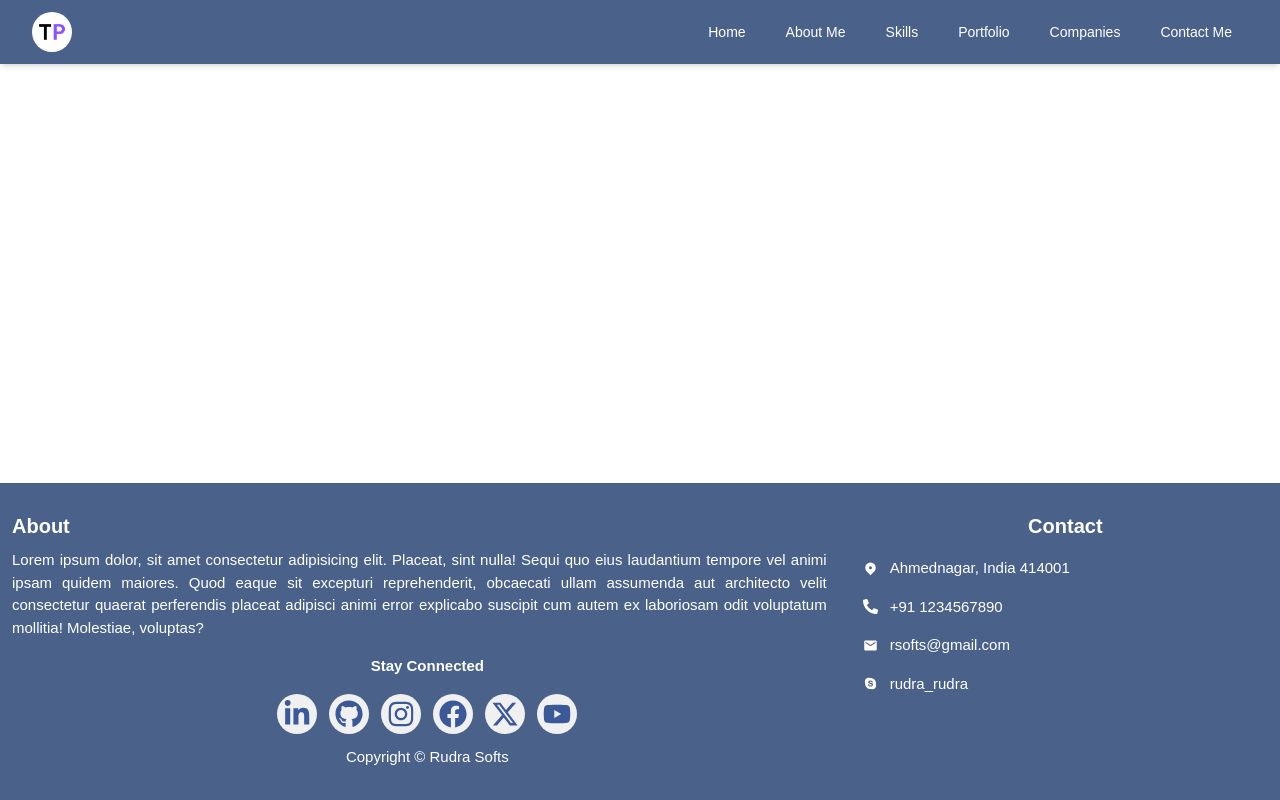
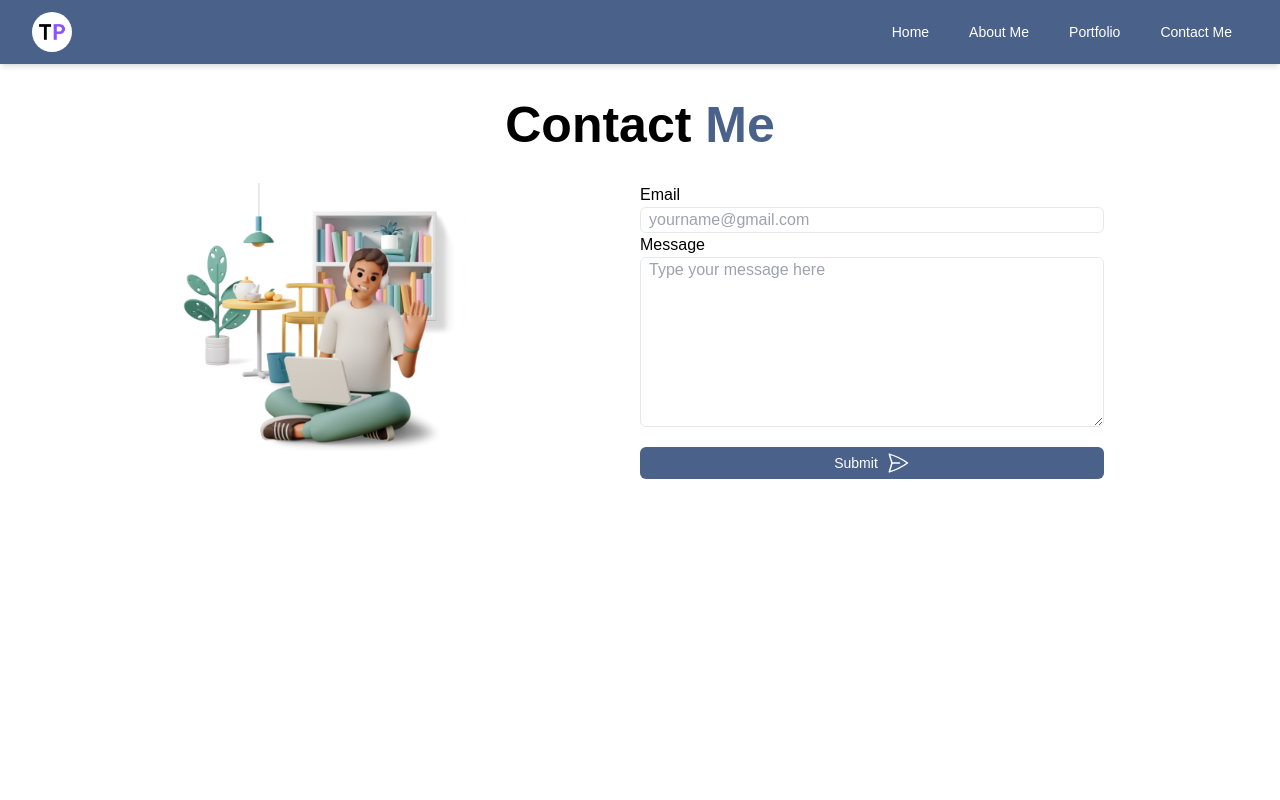
Before and after one commit to tejaspawar2026/task-portfolio, a React (Vite) app: page /contactme in a window 1280 px wide. Shown: the top 800 px of the page. Built offline with nearby package versions, Linux system fonts and the light colour scheme.

Commit message:
Testing Final

```diff
--- a/package.json
+++ b/package.json
@@ -1,15 +1,19 @@
 {
   "name": "task-portfolio",
+  "homepage": "http://tejaspawar2026.github.io/task-portfolio",
   "private": true,
   "version": "0.0.0",
   "type": "module",
   "scripts": {
+    "predeploy": "npm run build",
+    "deploy": "gh-pages -d build",
     "dev": "vite",
     "build": "vite build",
     "lint": "eslint .",
     "preview": "vite preview"
   },
   "dependencies": {
+    "gh-pages": "^6.2.0",
     "react": "^18.3.1",
     "react-dom": "^18.3.1",
     "react-icons": "^5.3.0",
--- a/src/components/layout/home/Home.jsx
+++ b/src/components/layout/home/Home.jsx
@@ -1,12 +1,16 @@
 import React from "react";
 import HeroSection from "./hero-section/HeroSection.jsx";
 import HomePartTwo from "./home-part-two/HomePartTwo.jsx";
+import HomePartThree from "./home-part-three/HomePartThree.jsx";
+import HomePartFour from "./home-part-four/HomePartFour.jsx";
 
 const Home = () => {
   return (
     <>
       <HeroSection />
       <HomePartTwo />
+      <HomePartThree />
+      <HomePartFour />
     </>
   );
 };
--- /dev/null
+++ b/src/components/layout/home/home-part-four/HomePartFour.jsx
@@ -0,0 +1,66 @@
+import React from "react";
+import contactUsBg from "../../../../assets/img-categ-2/contact.png";
+
+const HomePartFour = () => {
+  return (
+    <>
+      <section className="home-part-two min-h-screen">
+        <div className="heading">
+          <h1 className="md:text-[50px] text-[30px] text-center font-bold text-black md:pt-6 pt-5">
+            <span>
+              Contact <span style={{ color: "#4A628A" }}>Me</span>
+            </span>
+          </h1>
+        </div>
+
+        <div id="contact" className="flex flex-col justify-center mt-5">
+          <div className="grid grid-cols-1 md:grid-cols-2 justify-evenly px-10 md:px-44">
+            <img
+              src={contactUsBg}
+              className="w-[300px] mr-10"
+              alt="contactbg_image"
+            />
+            <div className="w-full">
+              <div className="flex flex-col ">
+                <label className="text-black">Email</label>
+                <input
+                  type="text"
+                  placeholder="yourname@gmail.com"
+                  className="border-[1.5px] px-2 hover:border-black rounded-md"
+                />
+              </div>
+              <div className="flex flex-col">
+                <label className="text-black">Message</label>
+                <textarea
+                  type="text"
+                  rows={7}
+                  placeholder="Type your message here"
+                  className="border-[1.5px] px-2 hover:border-black rounded-md"
+                />
+                <button className="transition-all ease-in-out hover:scale-110 flex flex-row items-center justify-center text-[14px]  py-1 mt-5 text-white rounded-md" style={{ backgroundColor: "#4A628A" }}>
+                  Submit
+                  <svg
+                    xmlns="http://www.w3.org/2000/svg"
+                    fill="none"
+                    viewBox="0 0 24 24"
+                    strokeWidth={1.5}
+                    stroke="currentColor"
+                    className="ml-2 w-6 h-6"
+                  >
+                    <path
+                      strokeLinecap="round"
+                      strokeLinejoin="round"
+                      d="M6 12L3.269 3.126A59.768 59.768 0 0121.485 12 59.77 59.77 0 013.27 20.876L5.999 12zm0 0h7.5"
+                    />
+                  </svg>
+                </button>
+              </div>
+            </div>
+          </div>
+        </div>
+      </section>
+    </>
+  );
+};
+
+export default HomePartFour;
--- /dev/null
+++ b/src/components/layout/home/home-part-three/HomePartThree.css
@@ -0,0 +1,18 @@
+.custom-button {
+  border: 2px solid #4A628A;
+  color: #4A628A;
+  padding: 0.25rem 1rem;
+  border-radius: 0.375rem;
+  background-color: transparent;
+  transition: background-color 0.3s ease, color 0.3s ease;
+}
+
+.custom-button:focus {
+  color: white;
+  background-color: #4A628A;
+  box-shadow: 0 0 0 2px #A78BFA;
+}
+
+.custom-button:active {
+  background-color: #4A628A;
+}
--- /dev/null
+++ b/src/components/layout/home/home-part-three/HomePartThree.jsx
@@ -0,0 +1,98 @@
+import "./HomePartThree.css";
+import React, { useState, useEffect } from "react";
+
+const HomePartThree = () => {
+  const portfolio = [
+    {
+      id: 1,
+      title: "E-Learning",
+      type: "All",
+      desc: "Web App Build using PHP and Laravel for easy students and teachers to connect and interact.",
+      imageUrl:
+        "https://cdn.dribbble.com/userupload/15364659/file/original-868feb2e1c1794e8ae25f36fa218a9c4.png?resize=752x359&vertical=center",
+    },
+    {
+      id: 2,
+      title: "Virtual Noticeboard",
+      type: "website",
+      desc: "Web App Build using PHP Laravel and Bootstrap for posting information about the organization",
+      imageUrl:
+        "https://cdn.dribbble.com/userupload/15364696/file/original-aee2b3e93082234a516aa172e20301f7.png?resize=752x339&vertical=center",
+    },
+  ];
+
+  const [portfolioList, setPortfolioList] = useState([]);
+  const [portfolioListOrg, setPortfolioListOrg] = useState([]);
+
+  useEffect(() => {
+    setPortfolioList(portfolio);
+    setPortfolioListOrg(portfolio);
+  }, []);
+
+  const filterPortfolio = (type) => {
+    if (type === "All") {
+      setPortfolioList(portfolioListOrg);
+    } else {
+      const result = portfolioListOrg.filter((item) => item.type === type);
+      setPortfolioList(result);
+      console.log(result);
+    }
+  };
+
+  return (
+    <>
+      <section
+        className="home-part-two min-h-screen"
+      >
+        <div className="heading">
+          <h1 className="md:text-[50px] text-[30px] text-center font-bold text-black md:pt-6 pt-5">
+            <span>
+              My Creative <span style={{ color: "#4A628A" }}>Portfolio</span>
+            </span>
+          </h1>
+        </div>
+        <div className="flex flex-row justify-evenly px-4 mt-3 md:px-[500px]">
+          <button
+            onClick={() => filterPortfolio("All")}
+            className="custom-button"
+          >
+            All
+          </button>
+          <button
+            onClick={() => filterPortfolio("website")}
+            className="custom-button"
+          >
+            Web App
+          </button>
+        </div>
+
+        <div
+          className="grid grid-cols-2 items-center content-center md:grid-cols-3 lg:grid-cols-3
+        md:px-24 lg:px-48 p-4 "
+        >
+          {portfolioList.map((item, index) => (
+            <div
+              id={index}
+              className="p-2 flex flex-col m-2 rounded-lg bg-purple-100
+                transition-all ease-in-out group hover:scale-110"
+            >
+              <img
+                src={item.imageUrl}
+                className="md:h-[150px] h-[150px] object-fill rounded-lg"
+                alt="project_image"
+              />
+              <h1 className="text-[14px] group-hover:scale-110 mt-2 text-center font-bold">
+                {item.title}
+              </h1>
+              <h1 className="md:text-[12px] text-[10px] text-justify text-gray-500 px-1 pb-3">
+                {item.desc}
+              </h1>
+            </div>
+          ))}
+        </div>
+      </section>
+    </>
+  );
+};
+
+export default HomePartThree;
--- a/src/components/layout/home/home-part-two/HomePartTwo.jsx
+++ b/src/components/layout/home/home-part-two/HomePartTwo.jsx
@@ -62,7 +62,7 @@ const HomePartTwo = () => {
               </div>
 
               <div className="col-span-1 md:col-span-2 md:px-10">
-                <div className="about-descrp bg-white px-2">
+                <div className="about-descrp px-2">
                   <p className="text-justify text-[15px] md:text-[18px] mb-5">
                     Lorem ipsum dolor sit amet, consectetur adipisicing elit.
                     Doloremque quas natus est, dolorem deleniti nam temporibus
--- a/src/components/layout/navbar/AppNavbar.jsx
+++ b/src/components/layout/navbar/AppNavbar.jsx
@@ -13,9 +13,7 @@ const Navbar = () => {
   const links = [
     { path: "/", label: "Home" },
     { path: "/aboutme", label: "About Me" },
-    { path: "/skills", label: "Skills" },
     { path: "/portfolio", label: "Portfolio" },
-    { path: "/companies", label: "Companies" },
     { path: "/contactme", label: "Contact Me" },
   ];
 
--- a/src/pages/AboutPage.jsx
+++ b/src/pages/AboutPage.jsx
@@ -1,11 +1,14 @@
-import React from 'react'
+import React from "react";
+import About from "../components/layout/home/home-part-two/HomePartTwo.jsx";
 
 const AboutPage = () => {
   return (
-    <div>
-      About page
-    </div>
-  )
-}
+    <>
+      <div>
+        <About />
+      </div>
+    </>
+  );
+};
 
-export default AboutPage
+export default AboutPage;
--- /dev/null
+++ b/src/pages/ContactPage.jsx
@@ -0,0 +1,14 @@
+import React from "react";
+import Contact from "../components/layout/home/home-part-four/HomePartFour.jsx";
+
+const ContactPage = () => {
+  return (
+    <>
+      <div>
+        <Contact />
+      </div>
+    </>
+  );
+};
+
+export default ContactPage;
--- a/src/pages/HomePage.jsx
+++ b/src/pages/HomePage.jsx
@@ -1,12 +1,14 @@
-import React from 'react'
-import Home from '../components/layout/home/Home';
+import React from "react";
+import Home from "../components/layout/home/Home";
 
 const HomePage = () => {
   return (
-    <div>
-      <Home />
-    </div>
-  )
-}
+    <>
+      <div>
+        <Home />
+      </div>
+    </>
+  );
+};
 
-export default HomePage
+export default HomePage;
--- /dev/null
+++ b/src/pages/PortfolioPage.jsx
@@ -0,0 +1,14 @@
+import React from "react";
+import Portfolio from "../components/layout/home/home-part-three/HomePartThree.jsx";
+
+const PortfolioPage = () => {
+  return (
+    <>
+      <div>
+        <Portfolio />
+      </div>
+    </>
+  );
+};
+
+export default PortfolioPage;
--- a/src/routes/index.jsx
+++ b/src/routes/index.jsx
@@ -2,12 +2,16 @@ import React from 'react';
 import { Route, Routes } from 'react-router-dom';
 import HomePage from '../pages/HomePage';
 import AboutPage from '../pages/AboutPage';
+import PortfolioPage from '../pages/PortfolioPage';
+import ContactPage from '../pages/ContactPage';
 
 const RoutesConfig = () => {
   return (
     <Routes>
       <Route path="/" element={<HomePage />} />
-      <Route path="/about" element={<AboutPage />} />
+      <Route path="/aboutme" element={<AboutPage />} />
+      <Route path="/portfolio" element={<PortfolioPage />} />
+      <Route path="/contactme" element={<ContactPage />} />
     </Routes>
   );
 };
```
Also changed, not shown: src/assets/img-categ-2/contact.png (added), 1 other file (tests, documents, lock files or other folders).
